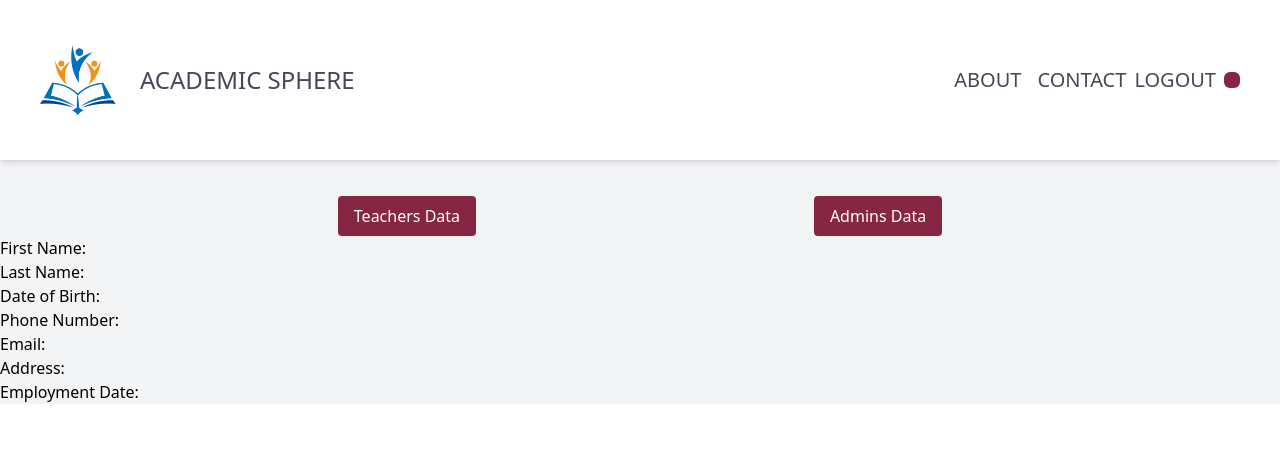
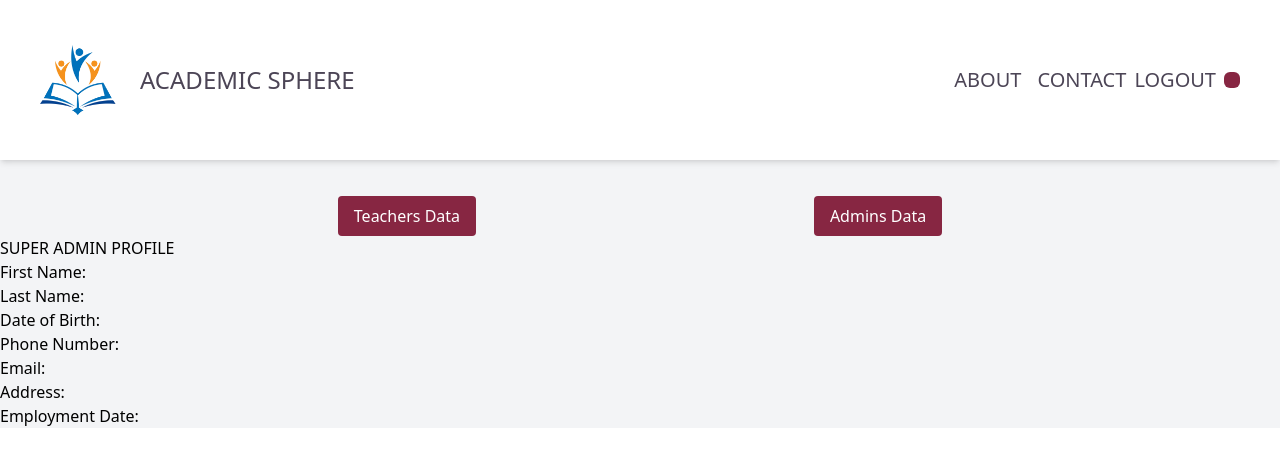
Before and after one commit to paul-nadola/Academic-Sphere-Capstone-project, a React (Vite) app in the folder client/: page /superadmin in a window 1280 px wide. Shown: the top 464 px of the page. Built offline with nearby package versions, Linux system fonts and the light colour scheme; no server answers.

Commit message:
added super admin profile h2 title

```diff
--- a/client/src/components/SuperAdmin.jsx
+++ b/client/src/components/SuperAdmin.jsx
@@ -1,6 +1,6 @@
 import React, { useState, useEffect } from 'react';
 import { Link } from 'react-router-dom';
-import Teachers from './Teachers'
+// import Teachers from './Teachers'
 // import AdminsGet from './AdminsGet'
 
 
@@ -58,6 +58,7 @@ function SuperAdmin() {
       </div>
 
         <div className="user-container" >
+          <h2>SUPER ADMIN PROFILE</h2>
           <h3>First Name: {currentUser.first_name}</h3>
           <p>Last Name: {currentUser.last_name}</p>
           <p>Date of Birth: {currentUser.DOB}</p>
```
